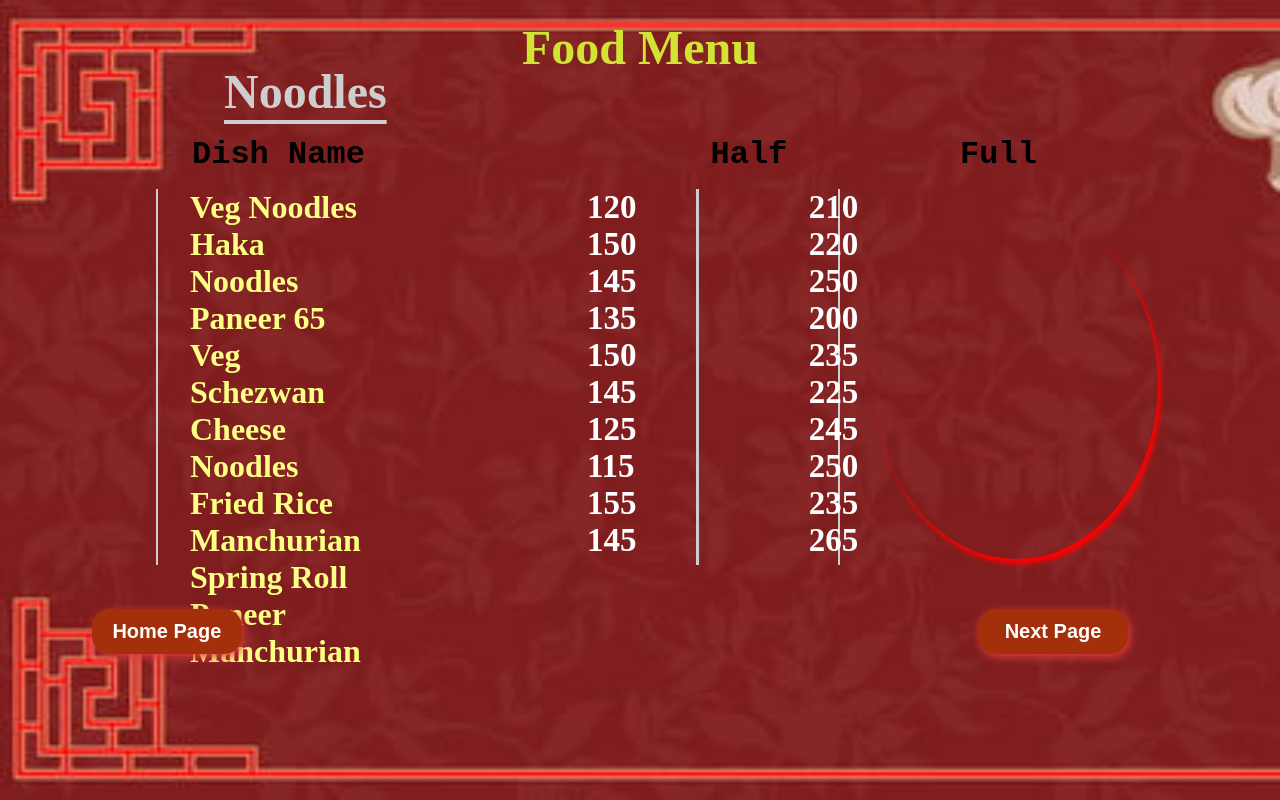
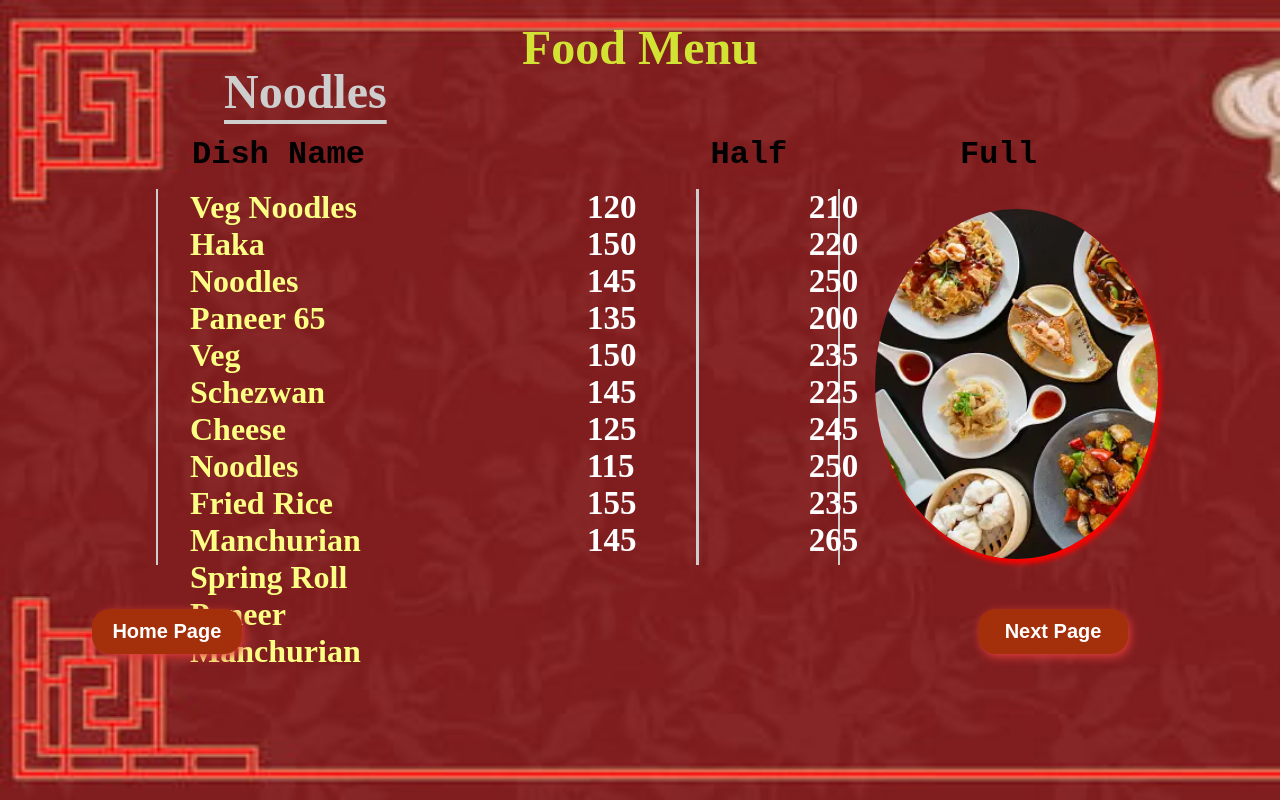
Before and after one commit to TanishqGaur20/RestaurantWebsite1, a plain HTML site: page menu.html in a window 1280 px wide. Shown: the top 800 px of the page. Drawn offline with Linux system fonts and the light colour scheme.

Commit message:
Update menu.css

```diff
--- a/menu.css
+++ b/menu.css
@@ -165,7 +165,7 @@
     display: flex;
     margin-top: 20px;
     border-radius: 50%;
-    background-image: url("/Restaurant/photoformenu.webp");
+    background-image: url("photoformenu.webp");
     background-size: cover;
     transition: 0.5s ease;
     box-shadow: 3px 5px 5px red;
```
